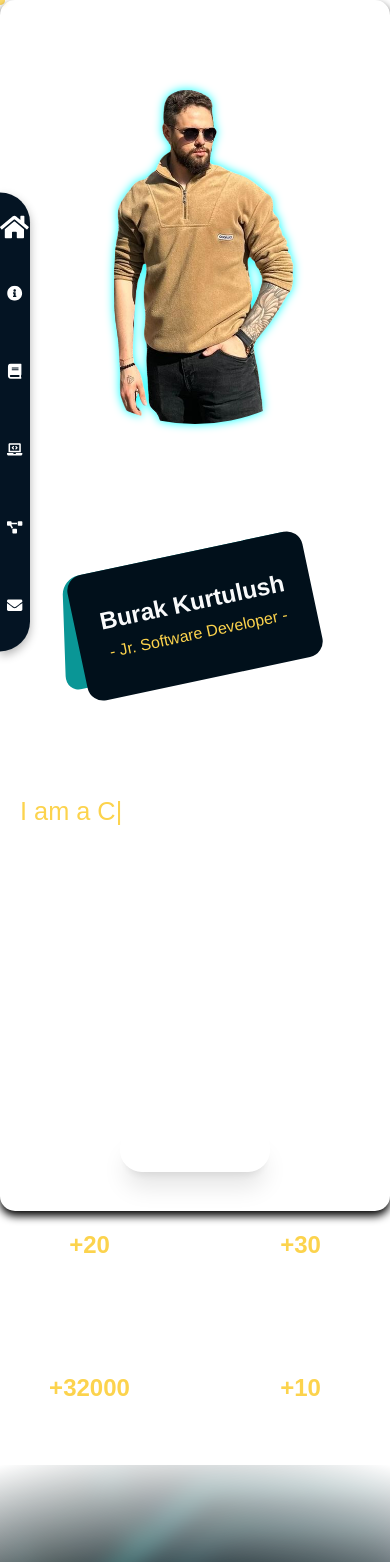
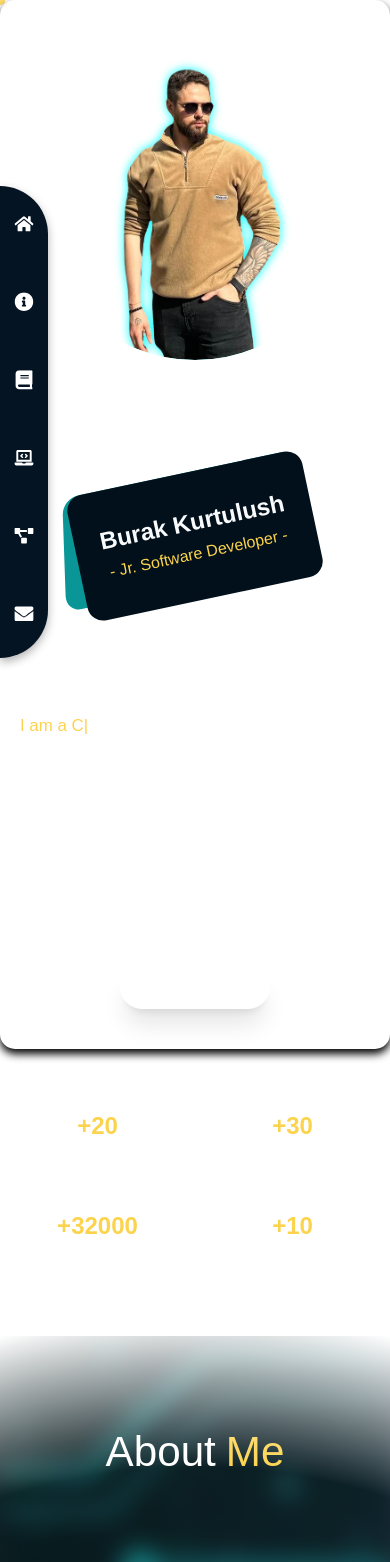
Before and after one commit to Burak849/mywebsite, a Next.js app: page / in a window 390 px wide. Before the commit this address led to /#home. Shown: the top 1562 px of the page. Built offline with nearby package versions, Linux system fonts and the light colour scheme.

Commit message:
responsive design edits

```diff
--- a/src/app/components/Counter.tsx
+++ b/src/app/components/Counter.tsx
@@ -23,7 +23,16 @@ const CounterWrapper = styled.div`
     color: #fcd34d;
   }
 
-  @media (max-width: 768px) {
+  @media (max-width: 1024px) and (min-width:769px) {
+    .title {
+      font-size: 1.2rem;
+    }
+
+    .count {
+      font-size: 2rem;
+    }
+  }
+  @media (max-width: 768px) and (min-width:481px) {
     .title {
       font-size: 1.2rem;
     }
@@ -42,6 +51,10 @@ const CounterWrapper = styled.div`
       font-size: 1.5rem;
     }
   }
+
+
+
+
 `;
 
 const useCounterAnimation = (endValue: number, duration: number) => {
@@ -98,26 +111,32 @@ const CounterGroupWrapper = styled.section`
   height:15vh;
   background: transparent;
 
-  @media (max-width: 480px){
-      .section{
-        display: flex;
-        margin-top: 6rem;
-        flex-wrap: wrap;
-      }
+  @media (max-width: 1440px) and (min-width: 1025px){
+    gap:8rem;
     }
 
-
-
-   @media (max-width: 1024px) {
+    @media (max-width: 1024px) and (min-width: 769px) {
       gap: 5rem;
       }
 
-  @media (max-width: 768px) {
+      @media (max-width: 768px) and (min-width: 481px) {
         display:grid;
         grid-template-columns:1fr 1fr;
         gap: 2rem;
         height:30vh;
         }
+        @media (max-width: 480px){
+        gap:0;
+        position: relative;
+        display: grid;
+        grid-template-columns: 1fr 1fr;
+        margin-bottom: 5rem;
+        margin-top: 5rem;
+        flex-wrap: wrap;
+        align-content: center;
+        }
+
+
 `;
 
 const CounterGroup = () => {
--- a/src/app/components/Sidebar.tsx
+++ b/src/app/components/Sidebar.tsx
@@ -239,6 +239,15 @@ const StyledWrapper = styled.div`
             display: none;
         }
 }
+        @media (max-width:1025px){
+        .sidebar{
+        width:3rem;
+        }
+        .sidebar li a {
+        font-size:1.5em;
+        }
+
+        }
 
 
 
--- a/src/app/styles/About.module.css
+++ b/src/app/styles/About.module.css
@@ -327,13 +327,12 @@
 }
 @media (max-width: 468px) {
     .imgbg {
-        width: 25rem;
-        height: 25rem;
-        padding: 1rem;
+        width: 20rem;
+        height: 20rem;
         margin-top: 2rem;
     }
     .pclass{
-        font-size:3vh;
+        font-size:2vh;
     }
     .about-container {
         height: auto;
@@ -346,6 +345,25 @@
         align-items: center;
     }
     .h3class {
-        font-size:2.5vh;
+        font-size:1.5vh;
     }
 }
+@media (max-width: 1024px) and (min-width: 768px){
+    .pclass{
+        font-size: 3vh;
+    }
+    .h3class{
+        font-size: 2.5vh;
+    }
+    .imgbg{
+        height: 30rem;
+        width: 100%;
+    }
+}
+
+@media (max-width: 1440px) and (min-width: 1025px){
+    .pclass{
+        gap:2rem;
+        padding: 2rem;
+    }
+}
--- a/src/app/styles/Footer.module.css
+++ b/src/app/styles/Footer.module.css
@@ -193,9 +193,17 @@
     }
 }
 
+@media (max-width: 1024px) and (min-width:769px) {
+    .contactContainer {
+        padding: 2.5rem;
+        align-items: center;
+    }
+}
+
+
 @media (max-width: 768px) and (min-width:481px) {
     .contactContainer {
-        padding: 3rem;
+        padding: 1.5rem;
         flex-direction: column;
         align-items: center;
     }
--- a/src/app/styles/Skill.module.css
+++ b/src/app/styles/Skill.module.css
@@ -6,8 +6,15 @@
     height: 100vh;
     padding: 2rem;
 }
+.artcont {
+    display: flex;
+    flex-direction: column;
+    justify-content: space-around;
+    height: inherit;
+    gap: 2rem;
+}
 
-@media (max-width: 1024px) {
+@media (max-width: 1025px) and (min-width:769px) {
     .sectSide {
         gap: 3rem;
         height: auto;
@@ -135,13 +142,7 @@
     border-radius: 1rem 1rem 0 0;
 }
 
-.artcont {
-    display: flex;
-    flex-direction: column;
-    justify-content: space-around;
-    height: inherit;
-    gap: 2rem;
-}
+
 
 .maincont {
     display: flex;
@@ -158,7 +159,7 @@
     }
 
     .webdevelopment, .design, .database {
-        grid-template-columns: 1fr;
+        grid-template-columns: 1fr 1fr 1fr;
         padding: 2rem;
     }
 
```
Lines whose indentation alone changed are shown as unchanged.
